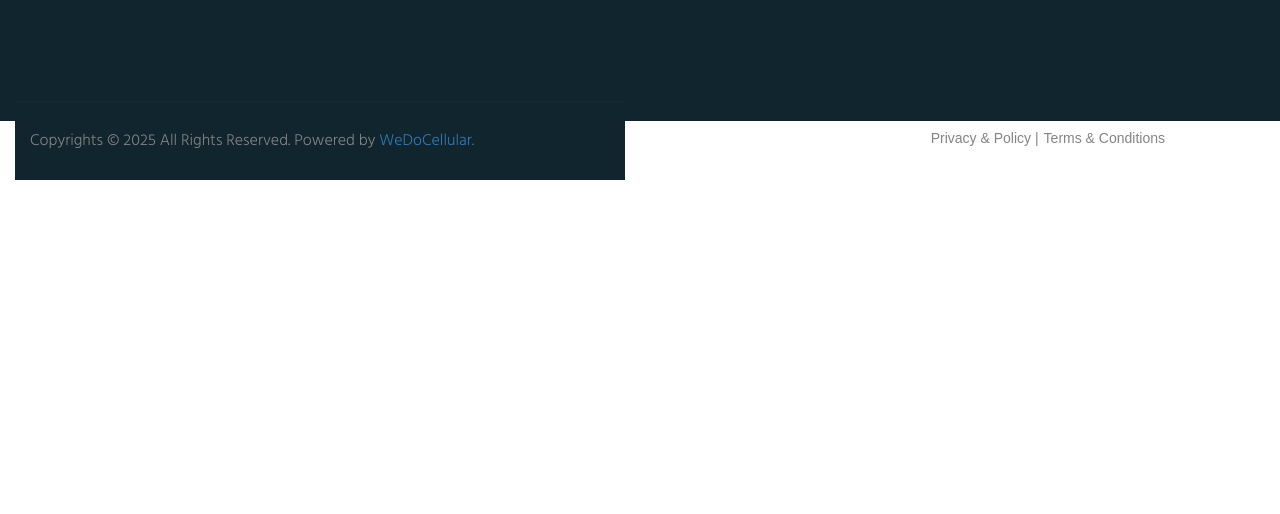
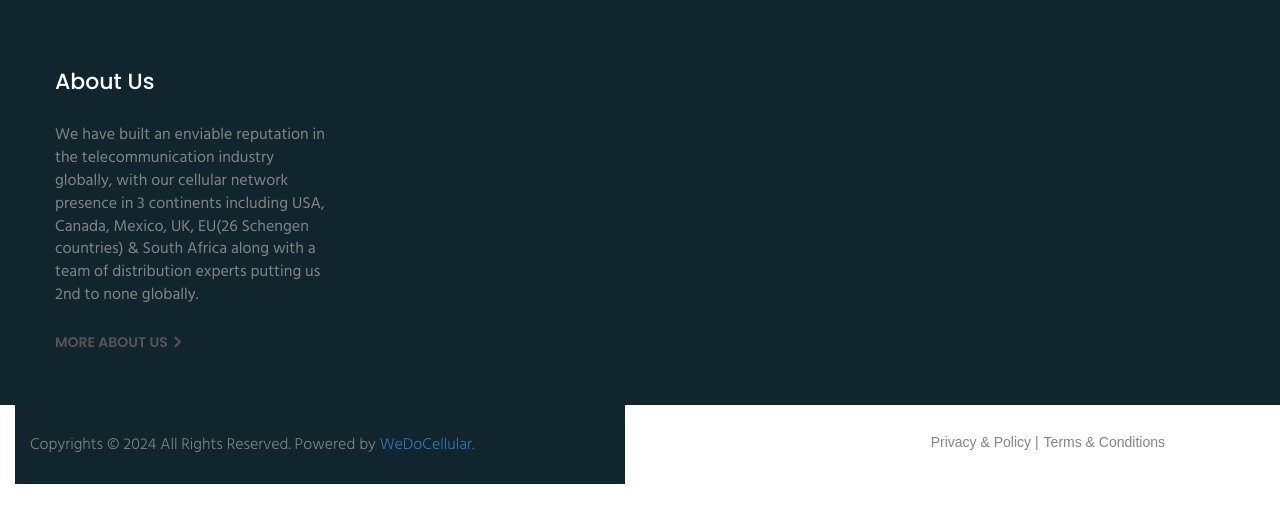
Before and after one commit to WeDoCellular/WeDoCellular.github.io, a plain HTML site: page page/contact-us.html in a window 1280 px wide. Shown: the part 1456-1970 px from the top of the page. Before the commit the page ends 1666 px from the top, so only its background shows below. Drawn offline with Linux system fonts and the light colour scheme; a web font is replaced by a local one.

Commit message:
About us

```diff
--- a/page/contact-us.html
+++ b/page/contact-us.html
@@ -645,7 +645,7 @@
 
                         <!--Footer Column-->
                         <div class="footer-column col-md-6 col-sm-6 col-xs-12">
-                           <!---- <div class="footer-widget about-widget">
+                            <div class="footer-widget about-widget">
                                 <h3 class="footer-title">About Us</h3>
 
                                 <div class="widget-content">
@@ -807,7 +807,7 @@
                 <p>
 
 
-                           Copyrights © 2025 All Rights Reserved. Powered by
+                           Copyrights © 2024 All Rights Reserved. Powered by
 
 
                     <a href="#"> WeDoCellular.</a>
```
